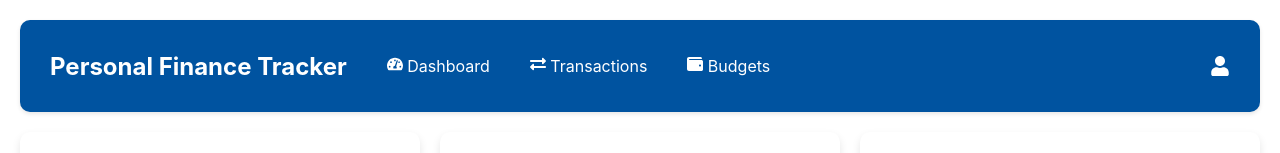
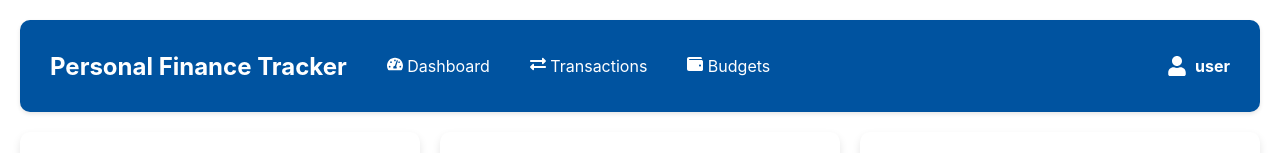
Before and after one commit to niko-marinis/personal-finance-app, a React (Create React App) app: page / in a window 1280 px wide. Shown: the top 153 px of the page. Built offline with nearby package versions, Linux system fonts and the light colour scheme; no server answers; sample sign-in values are in the browser's storage.

Commit message:
Username add and sign out
Added username to display. created a condition to sign user out if tab or window is closed.

```diff
--- a/src/App.js
+++ b/src/App.js
@@ -1,5 +1,5 @@
 import React, { useEffect, useState } from 'react';
-import { onAuthStateChanged } from 'firebase/auth';
+import { onAuthStateChanged, setPersistence, browserSessionPersistence, signOut } from 'firebase/auth';
 import { auth } from './firebase';
 import { BrowserRouter as Router, Routes, Route, Navigate } from 'react-router-dom';
 import Home from './Home';
@@ -7,21 +7,43 @@ import Login from './components/Login';
 import Register from './components/Register';
 import './App.css';
 
+
 function App() {
   const [user, setUser] = useState(null);
   const [loading, setLoading] = useState(true);
 
+
 useEffect(() => {
+  // Set session persistence so user is logged out when tab/window closes
+  setPersistence(auth, browserSessionPersistence)
+    .then(() => {
       const unsubscribe = onAuthStateChanged(auth, (user) => {
         setUser(user);
         setLoading(false);
       });
-    return () => unsubscribe();
+
+      // Sign out when closing window/tab
+      const handleUnload = () => {
+        signOut(auth).catch((err) => console.error('Sign out error:', err));
+      };
+
+      window.addEventListener('beforeunload', handleUnload);
+
+      return () => {
+        unsubscribe();
+        window.removeEventListener('beforeunload', handleUnload);
+      };
+    })
+    .catch((error) => {
+      console.error('Persistence setup error:', error);
+      setLoading(false);
+    });
 }, []);
 
 if (loading) {
   return <div>Loading...</div>;
 }
+
 
   return (
     <Router>
--- a/src/Home.js
+++ b/src/Home.js
@@ -16,6 +16,8 @@ const Home = ({ user }) => {
         alert("Logout failed: " + error.message);
       });
   };
+
+  const username = user?.email?.split('@')[0];
 
   return (
     <div className="dashboard-container">
@@ -37,6 +39,11 @@ const Home = ({ user }) => {
             title="User Menu"
         >
         <FaUser size={20} />
+          {username && (
+            <span style={{ marginLeft: '8px', fontWeight: 'bold' }}>
+                {username}
+            </span>
+          )}
         </div>
 
           {showDropdown && (
```
Lines whose indentation alone changed are shown as unchanged.
